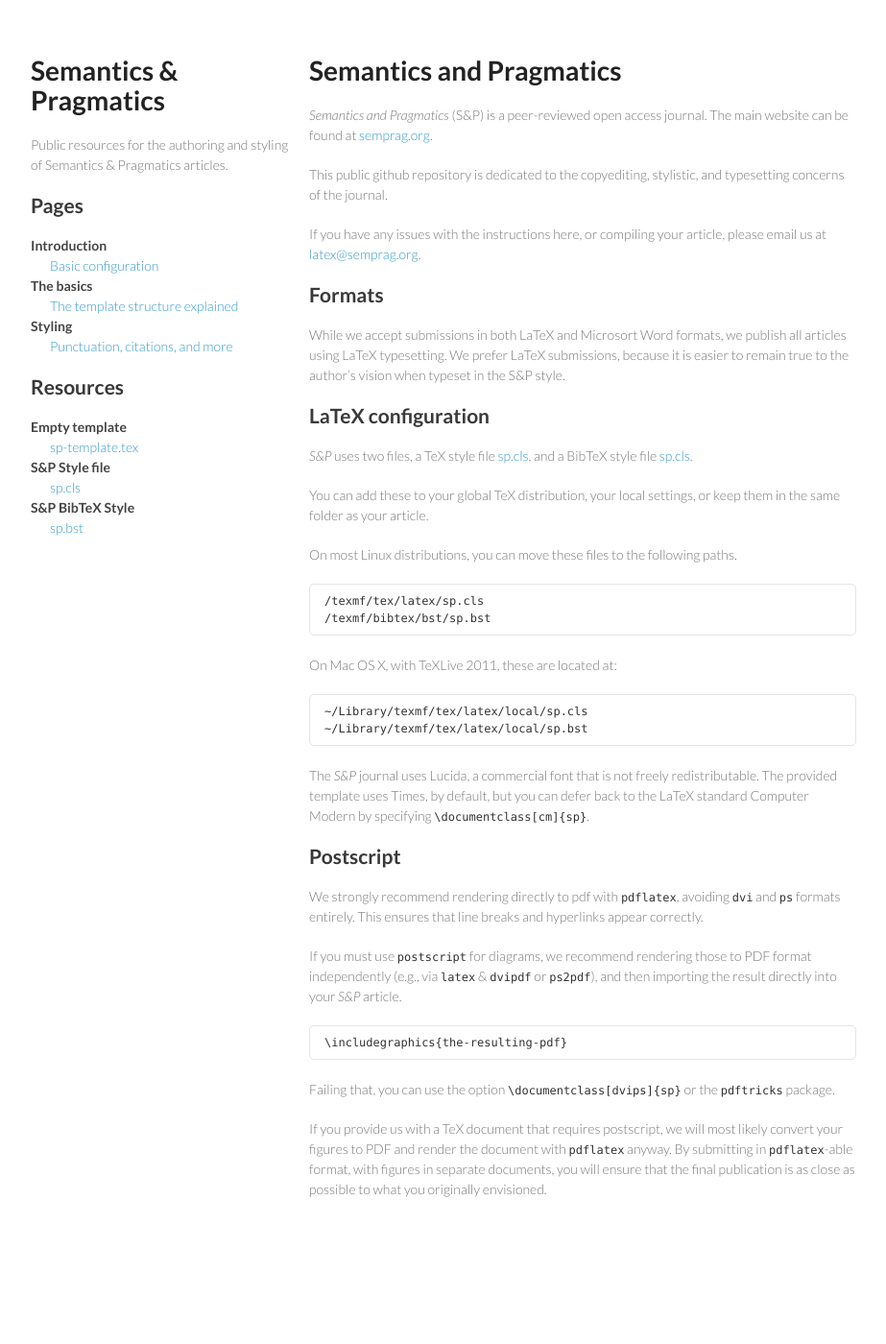
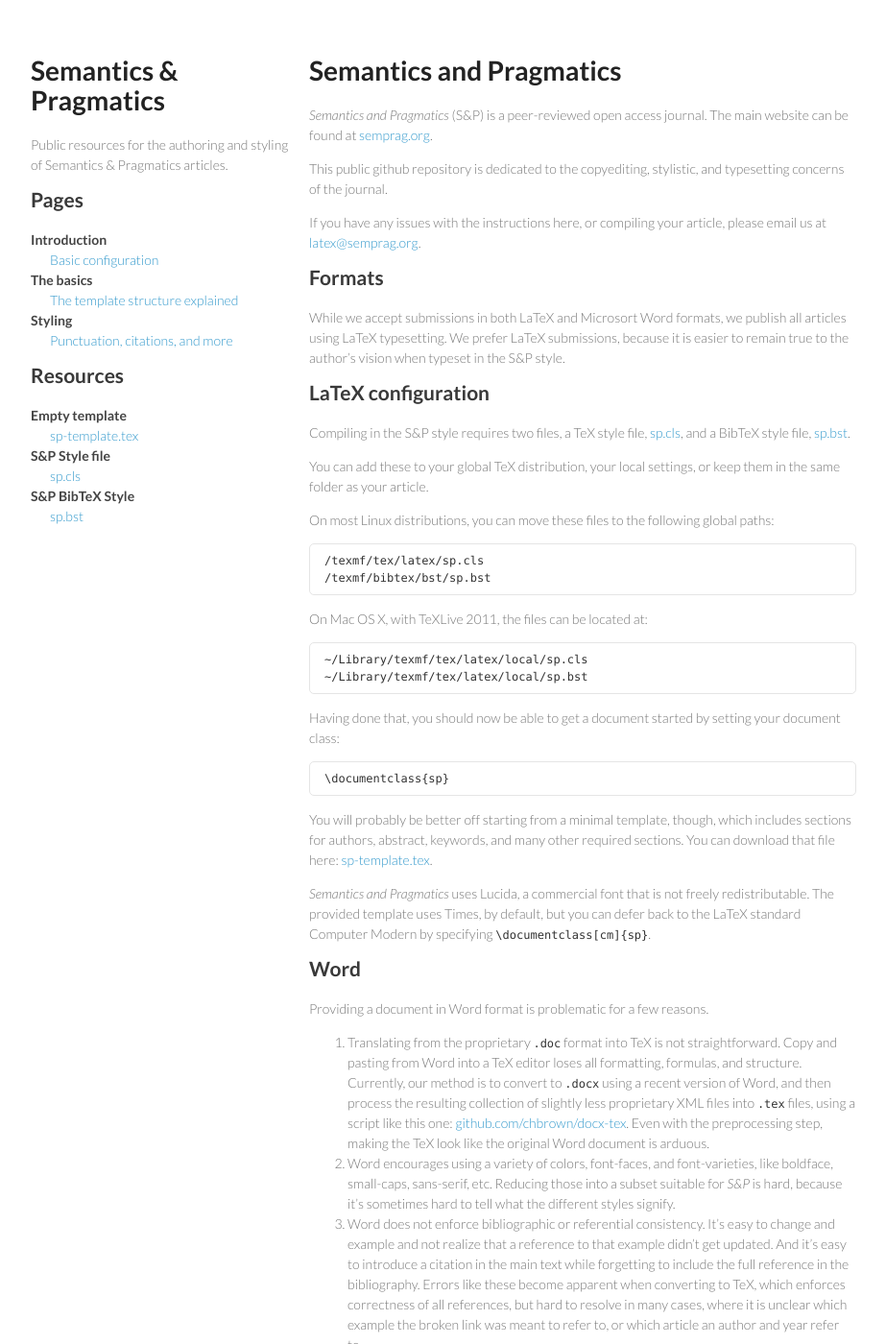
Before and after one commit to semprag/semprag.github.io, a Jekyll site: the page built from index.md, in a window 1280 px wide and 1400 px high. Shown: the whole window at 96% size, without its empty margins (178-1101 px from the left). Built offline with Jekyll 4.4.1, drawn with Linux system fonts in a browser that asks for light colours; Markdown is read by kramdown in place of the engine named in the settings; some of the changed text lies outside the part shown.

Commit message:
Misc. fixes

```diff
--- a/index.md
+++ b/index.md
@@ -16,32 +16,49 @@
 
 ## LaTeX configuration
 
-*S&P* uses two files, a TeX style file [sp.cls](/source/sp.cls), and a BibTeX style file [sp.cls](/source/sp.bst).
+Compiling in the S&P style requires two files, a TeX style file, [sp.cls](/source/sp.cls), and a BibTeX style file, [sp.bst](/source/sp.bst).
 
 You can add these to your global TeX distribution, your local settings, or keep them in the same folder as your article.
 
-On most Linux distributions, you can move these files to the following paths.
+On most Linux distributions, you can move these files to the following global paths:
 
     /texmf/tex/latex/sp.cls
     /texmf/bibtex/bst/sp.bst
 
-On Mac OS X, with TeXLive 2011, these are located at:
+On Mac OS X, with TeXLive 2011, the files can be located at:
 
     ~/Library/texmf/tex/latex/local/sp.cls
     ~/Library/texmf/tex/latex/local/sp.bst
 
-The *S&P* journal uses Lucida, a commercial font that is not freely redistributable.
+Having done that, you should now be able to get a document started by setting your document class:
+
+    \documentclass{sp}
+
+You will probably be better off starting from a minimal template, though, which includes sections for authors, abstract, keywords,
+and many other required sections. You can download that file here: <a href="source/sp-template.tex">sp-template.tex</a>.
+
+*Semantics and Pragmatics* uses Lucida, a commercial font that is not freely redistributable.
 The provided template uses Times, by default, but you can defer back to the LaTeX standard Computer Modern by specifying `\documentclass[cm]{sp}`.
+
+## Word
+
+Providing a document in Word format is problematic for a few reasons.
+
+1. Translating from the proprietary `.doc` format into TeX is not straightforward. Copy and pasting from Word into a TeX editor loses all formatting, formulas, and structure. Currently, our method is to convert to `.docx` using a recent version of Word, and then process the resulting collection of slightly less proprietary XML files into `.tex` files, using a script like this one: [github.com/chbrown/docx-tex](https://github.com/chbrown/docx-tex). Even with the preprocessing step, making the TeX look like the original Word document is arduous.
+2. Word encourages using a variety of colors, font-faces, and font-varieties, like boldface, small-caps, sans-serif, etc. Reducing those into a subset suitable for *S&P* is hard, because it's sometimes hard to tell what the different styles signify.
+3. Word does not enforce bibliographic or referential consistency. It's easy to change and example and not realize that a reference to that example didn't get updated. And it's easy to introduce a citation in the main text while forgetting to include the full reference in the bibliography. Errors like these become apparent when converting to TeX, which enforces correctness of all references, but hard to resolve in many cases, where it is unclear which example the broken link was meant to refer to, or which article an author and year refer to.
+
+Nevertheless, we will accept submissions of any typesetting choice, and will work with you to make sure the final product is up to both *S&P*'s and your standards. Just note that turnaround time on Word submissions is a great deal longer than TeX, due to these additional complications.
 
 ## Postscript
 
-We strongly recommend rendering directly to pdf with `pdflatex`, avoiding `dvi` and `ps` formats entirely.
+We strongly recommend rendering directly to PDF with `pdflatex`, avoiding `dvi` and `ps` formats entirely.
 This ensures that line breaks and hyperlinks appear correctly.
 
-If you must use `postscript` for diagrams, we recommend rendering those to PDF format independently (e.g., via `latex` & `dvipdf` or `ps2pdf`), and then importing the result directly into your *S&P* article.
+If you must use `postscript` for certain diagrams, we recommend rendering those to PDF format independently (e.g., via `latex` & `dvipdf` or by using `ps2pdf`), and then importing the result directly into your *S&P* submission:
 
-    \includegraphics{the-resulting-pdf}
+    \includegraphics{used-to-be-ps.pdf}
 
 Failing that, you can use the option `\documentclass[dvips]{sp}` or the `pdftricks` package.
 
-If you provide us with a TeX document that requires postscript, we will most likely convert your figures to PDF and render the document with `pdflatex` anyway. By submitting in `pdflatex`-able format, with figures in separate documents, you will ensure that the final publication is as close as possible to what you originally envisioned.
+If you provide us with a TeX document that requires postscript, we will most likely convert your figures to PDF and render the document with `pdflatex` anyway. By submitting in `pdflatex`-able format, with graphics in separate documents, you will ensure that the final publication is as close as possible to what you envision.
--- a/master.css
+++ b/master.css
@@ -9,10 +9,6 @@
 
 h1, h2, h3, h4, h5, h6 {
   color:#222;
-  margin:0 0 20px;
-}
-
-p, ul, ol, table, pre, dl {
   margin:0 0 20px;
 }
 
```
Also changed, not shown: basics.md (+16 -14 lines).
